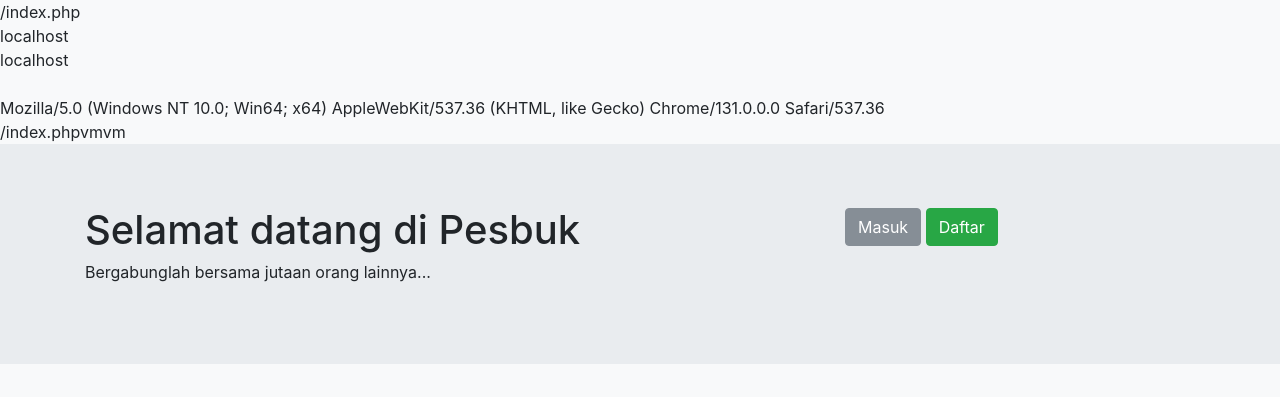
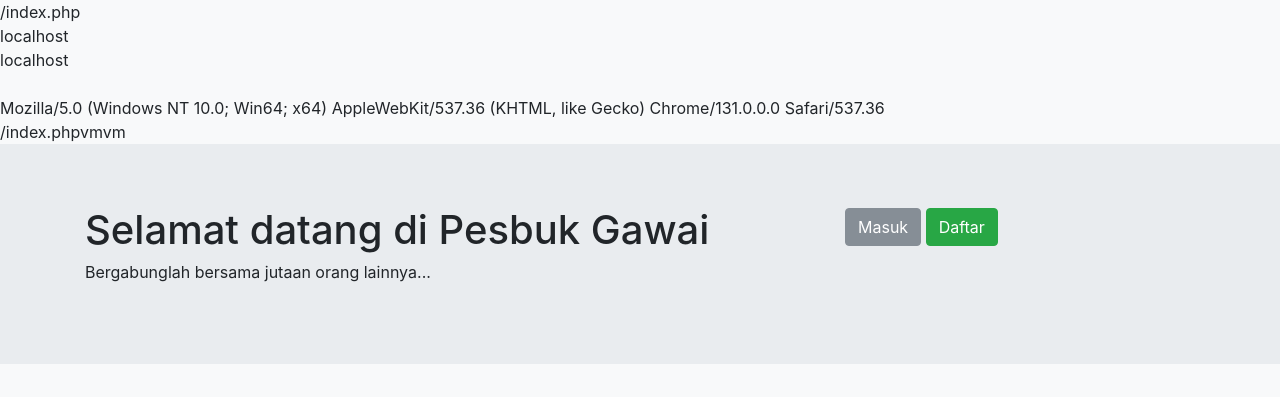
Before and after one commit to cdesqus/smallproject2-sosmed, a PHP site: page / in a window 1280 px wide. Shown: the top 397 px of the page. Run offline with PHP 8.4, Linux system fonts and the light colour scheme.

Commit message:
Update index.php

```diff
--- a/index.php
+++ b/index.php
@@ -32,7 +32,7 @@ echo php_uname('n'); // may output e.g,: sandie
             <div class="container">
                 <div class="row">
                     <div class="col-md-8">
-                        <h1>Selamat datang di Pesbuk</h1>
+                        <h1>Selamat datang di Pesbuk Gawai</h1>
                         <p>Bergabunglah bersama jutaan orang lainnya...</p>
                     </div>
                     <div class="col-md-4">
@@ -48,7 +48,7 @@ echo php_uname('n'); // may output e.g,: sandie
         <div class="container">
                 <div class="row">
                     <div class="col-md-12">
-                        <img class="img img-responsive" src="img/connect.png" />
+                        <img class="img img-responsive" src="arn:aws:s3:::bucketstagegawai/img/connect.png" />
                     </div>
                 </div>
             </div>
```
